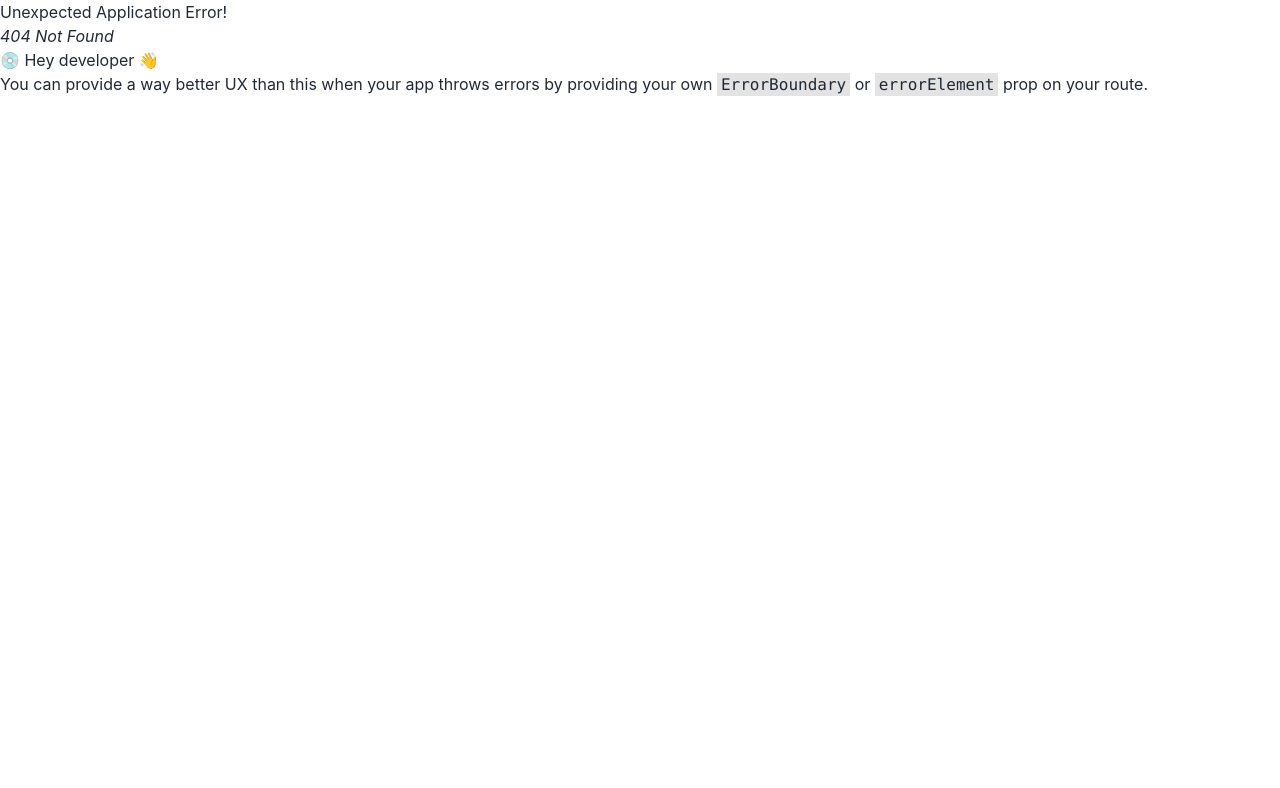
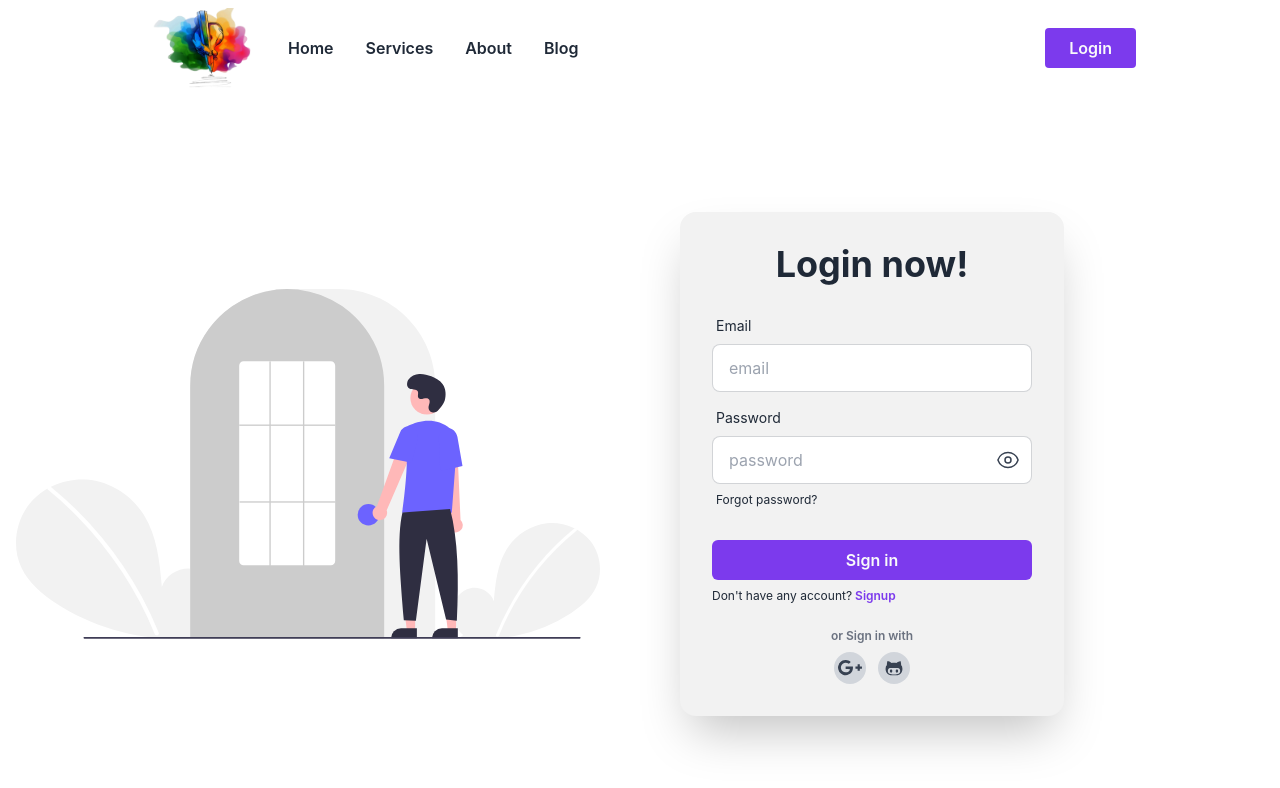
Before and after one commit to shoibaldas/graphics-bari-client-site, a React (Create React App) app: page /login in a window 1280 px wide. Before the commit this address had no page. Shown: the top 788 px of the page. Built offline with nearby package versions, Linux system fonts and the light colour scheme; no server answers.

Commit message:
Login page is completed with firebase auth, context api and auth provider Login

```diff
--- a/src/context/AuthProvider.js
+++ b/src/context/AuthProvider.js
@@ -1,6 +1,6 @@
-import React, { createContext, useState } from 'react';
+import React, { createContext, useEffect, useState } from 'react';
 import app from '../firebase/firebaseconfig';
-import { getAuth } from 'firebase/auth';
+import { getAuth, onAuthStateChanged, signInWithEmailAndPassword, signInWithPopup } from 'firebase/auth';
 
 export const AuthContext = createContext();
 const auth = getAuth(app);
@@ -8,7 +8,26 @@ const auth = getAuth(app);
 const AuthProvider = ({ children }) => {
     const [user, setUser] = useState(null);
 
-    const authInfo = { user };
+    const providerSignin = (provider) => {
+        return signInWithPopup(auth, provider);
+    }
+
+    const signInUser = (email, password) => {
+        return signInWithEmailAndPassword(auth, email, password);
+    }
+
+
+
+    useEffect(() => {
+        const unSubscribe = onAuthStateChanged(auth, (currentUser) => {
+            if (currentUser === null || currentUser) {
+                setUser(currentUser);
+            }
+        })
+        return () => unSubscribe;
+    }, [])
+
+    const authInfo = { user, providerSignin, signInUser };
     return (
         <AuthContext.Provider value={authInfo}>
             {children}
--- a/src/pages/Login/Login.js
+++ b/src/pages/Login/Login.js
@@ -1,9 +1,106 @@
-import React from 'react';
+import React, { useContext, useState } from 'react';
+import { GoogleAuthProvider } from 'firebase/auth';
+import img from '../../assets/login/login.svg';
+import { GrGooglePlus } from "react-icons/gr";
+import { DiGithubAlt } from "react-icons/di";
+import { Link } from 'react-router-dom';
+import { AuthContext } from '../../context/AuthProvider';
 
 const Login = () => {
+    const [hidePassword, setShowPassword] = useState(false);
+    const [error, setError] = useState('');
+    const { signInUser, providerSignin } = useContext(AuthContext);
+
+    const googleProvider = new GoogleAuthProvider();
+
+    const googleSignIn = () => {
+        providerSignin(googleProvider)
+            .then(() => { })
+            .catch(error => { setError(error.message) })
+    }
+
+    const handleLogin = (event) => {
+        event.preventDefault();
+        const email = event.target.email.value;
+        const password = event.target.password.value;
+
+        signInUser(email, password)
+            .then(() => {
+                event.target.reset();
+                setError('');
+            })
+            .catch(error => { setError(error.message) })
+    }
+
+    const handleClickShowPassword = () => {
+        setShowPassword(!hidePassword);
+    }
+
     return (
         <div>
-
+            <div className="hero my-8 md:my-0 md:-mt-16 min-h-screen">
+                <div className="hero-content flex-col gap-20 lg:flex-row">
+                    <div className='w-1/2'>
+                        <div className="text-center lg:text-left">
+                            <img className='w-full' src={img} alt="" />
+                        </div>
+                    </div>
+                    <div className='md:w-1/2 md:mt-0 -mt-20'>
+                        <div className="card flex-shrink-0 w-full max-w-sm shadow-2xl bg-base-200">
+                            <form onSubmit={handleLogin} className="card-body">
+                                <div className='mb-4 text-center'>
+                                    <h1 className="text-4xl font-bold">Login now!</h1>
+                                </div>
+                                <div className="form-control">
+                                    <label className="label">
+                                        <span className="label-text">Email</span>
+                                    </label>
+                                    <input type="text" placeholder="email" name='email' required className="input input-bordered" />
+                                </div>
+                                <div className="form-control">
+                                    <label className="label">
+                                        <span className="label-text">Password</span>
+                                    </label>
+                                    <div className='relative z-0'>
+                                        <input type={hidePassword ? 'text' : 'password'} placeholder="password" name='password' required className="input w-full input-bordered" />
+                                        <div onClick={handleClickShowPassword} className='text-gray-700 flex items-center  cursor-pointer absolute inset-y-0 right-0 pr-3'>
+                                            {hidePassword ? (<svg xmlns="http://www.w3.org/2000/svg" fill="none" viewBox="0 0 24 24" strokeWidth="1.5" stroke="currentColor" className="w-6 h-6">
+                                                <path strokeLinecap="round" strokeLinejoin="round" d="M3.98 8.223A10.477 10.477 0 001.934 12C3.226 16.338 7.244 19.5 12 19.5c.993 0 1.953-.138 2.863-.395M6.228 6.228A10.45 10.45 0 0112 4.5c4.756 0 8.773 3.162 10.065 7.498a10.523 10.523 0 01-4.293 5.774M6.228 6.228L3 3m3.228 3.228l3.65 3.65m7.894 7.894L21 21m-3.228-3.228l-3.65-3.65m0 0a3 3 0 10-4.243-4.243m4.242 4.242L9.88 9.88" />
+                                            </svg>
+                                            ) : (<svg xmlns="http://www.w3.org/2000/svg" fill="none" viewBox="0 0 24 24" strokeWidth="1.5" stroke="currentColor" className="w-6 h-6">
+                                                <path strokeLinecap="round" strokeLinejoin="round" d="M2.036 12.322a1.012 1.012 0 010-.639C3.423 7.51 7.36 4.5 12 4.5c4.638 0 8.573 3.007 9.963 7.178.07.207.07.431 0 .639C20.577 16.49 16.64 19.5 12 19.5c-4.638 0-8.573-3.007-9.963-7.178z" />
+                                                <path strokeLinecap="round" strokeLinejoin="round" d="M15 12a3 3 0 11-6 0 3 3 0 016 0z" />
+                                            </svg>
+                                            )}
+                                        </div>
+                                    </div>
+                                    <label className="label">
+                                        <a href="/" className="label-text-alt link link-hover">Forgot password?</a>
+                                    </label>
+                                    <p className='text-red-700 text-sm'>{error}</p>
+                                </div>
+                                <div className="form-control mt-4">
+                                    <button type="submit" className="bg-violet-600 font-semibold text-gray-50 hover:bg-violet-700 py-2 rounded-md">Sign in</button>
+                                </div>
+                                <div>
+                                    <h5 className='label-text-alt'>Don't have any account?<Link to='/signup' className='text-violet-600 link link-hover font-semibold hover:text-violet-700'> Signup</Link></h5>
+                                </div>
+                                <div className='text-center mt-4'>
+                                    <div className='flex items-center space-x-3'>
+                                        <div className="flex-1 h-px sm:w-16 dark:bg-violet-600"></div>
+                                        <h4 className='label-text-alt font-semibold text-gray-500'>or Sign in with</h4>
+                                        <div className="flex-1 h-px sm:w-16 dark:bg-violet-600"></div>
+                                    </div>
+                                    <div className='mt-2 flex justify-center'>
+                                        <GrGooglePlus onClick={googleSignIn} className='w-8 h-8 mr-3 text-gray-700 cursor-pointer bg-gray-300 p-1 rounded-full'></GrGooglePlus>
+                                        <DiGithubAlt className='w-8 h-8 text-gray-700 cursor-pointer bg-gray-300 p-1 rounded-full'></DiGithubAlt>
+                                    </div>
+                                </div>
+                            </form>
+                        </div>
+                    </div>
+                </div>
+            </div>
         </div>
     );
 };
--- a/src/routes/Routes/Routes.js
+++ b/src/routes/Routes/Routes.js
@@ -2,6 +2,8 @@ import React from 'react';
 import { createBrowserRouter } from 'react-router-dom';
 import Main from '../../layout/Main';
 import Home from '../../pages/Home/Home';
+import Login from '../../pages/Login/Login';
+import Signup from '../../pages/Signup/Signup';
 
 export const routes = createBrowserRouter([
     {
@@ -12,6 +14,10 @@ export const routes = createBrowserRouter([
                 path: '/',
                 element: <Home></Home>
             },
+            {
+                path: '/login',
+                element: <Login></Login>
+            },
 
         ]
     }
```
Also changed, not shown: src/assets/login/login.svg (added), src/assets/signUp/sign_in.svg (added).
